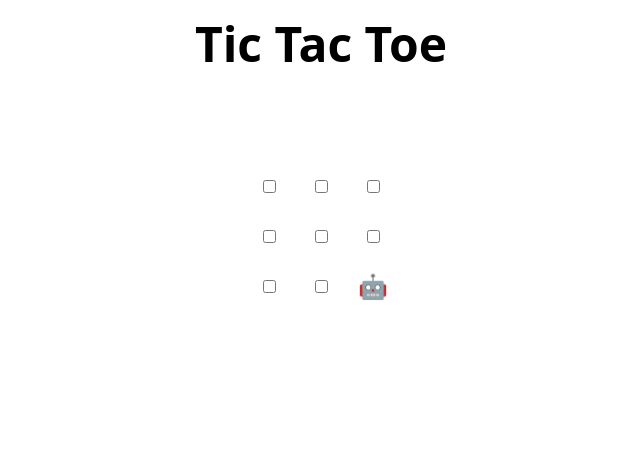
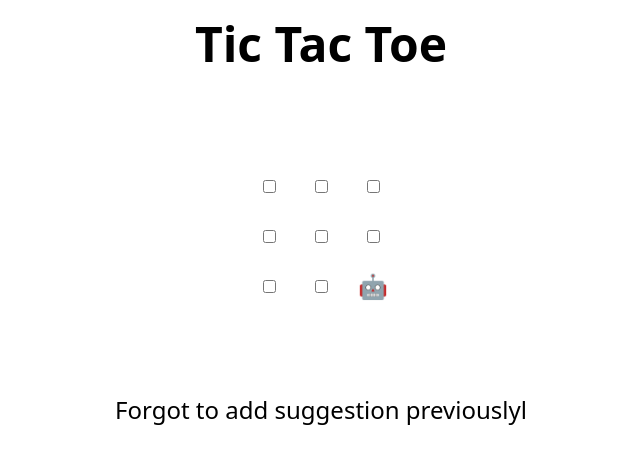
Before and after one commit to ThreadRider2000/skills-review-pull-requests, a plain HTML site: page index.html in a window 1280 px wide. Shown: the whole page, without its empty margins (319-959 px from the left). Drawn offline with Linux system fonts and the light colour scheme.

Commit message:
Update index.html
Suggestion now in correct place.

```diff
--- a/index.html
+++ b/index.html
@@ -48,7 +48,7 @@
 </table>
 
 <h2 hidden>Game over, refresh to play again 🧑‍💻 🤖!</h2>
-
+Forgot to add suggestion previouslyl
 <script>
   // Initialization
   const boxes = Array.from(document.querySelectorAll("td"));
```
